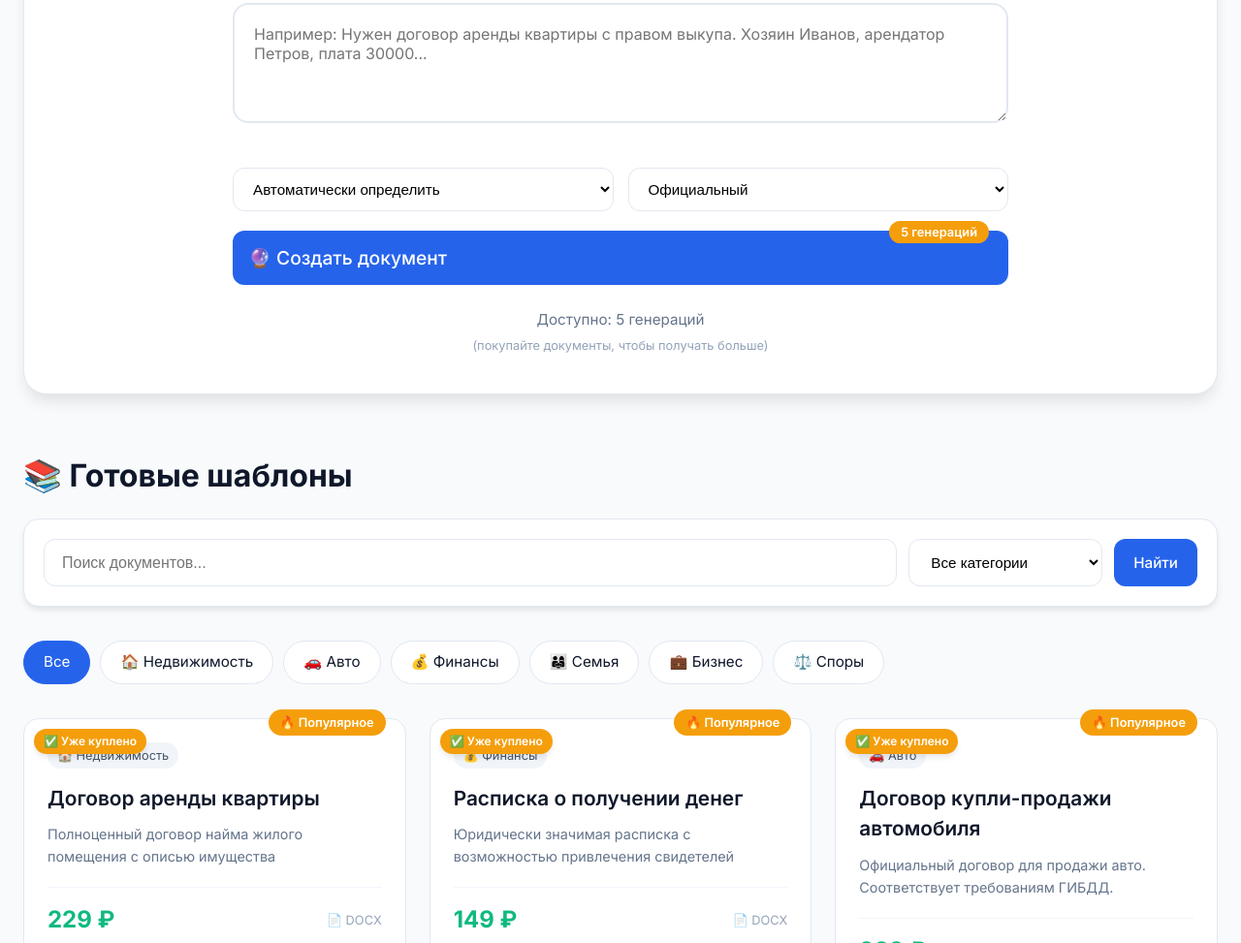
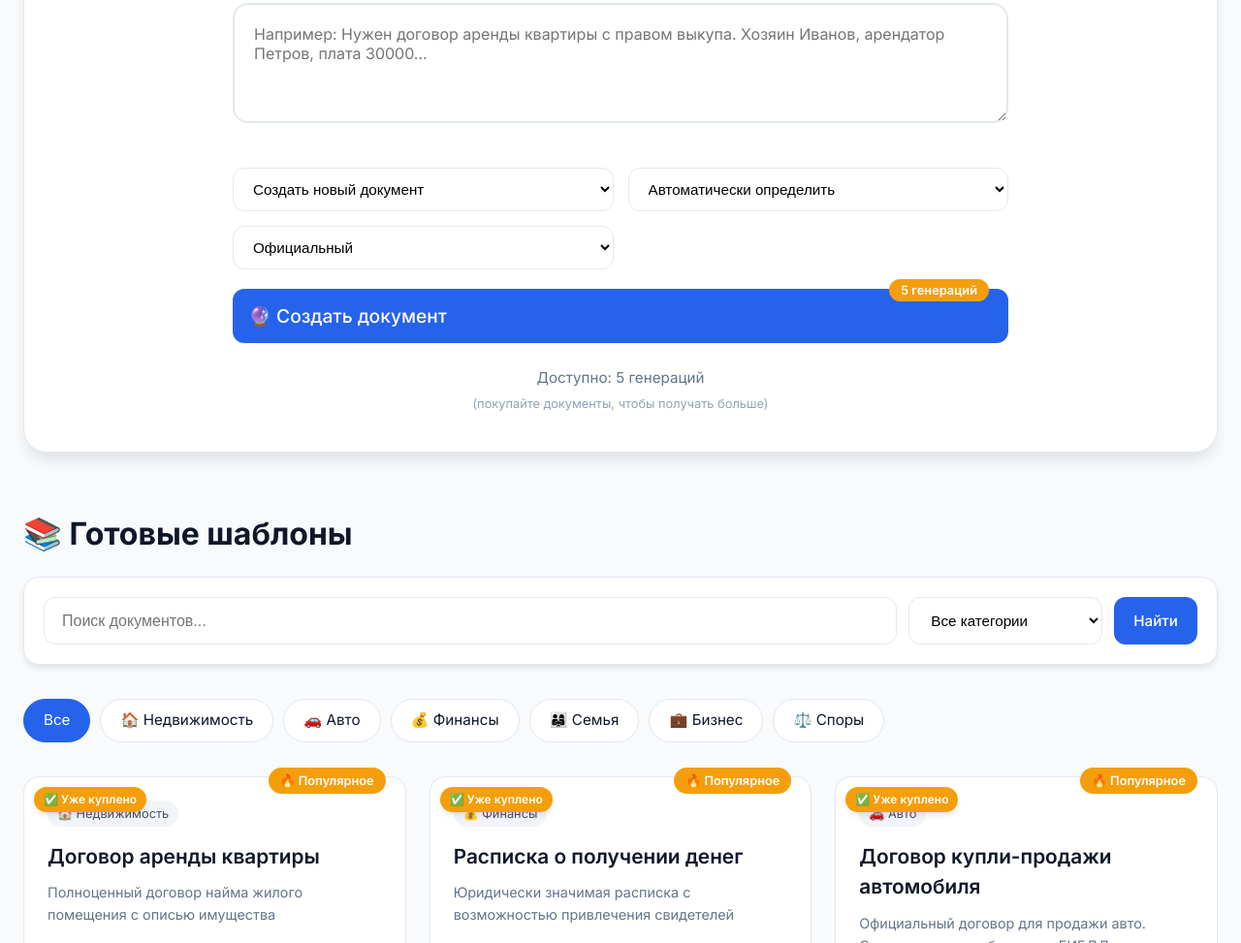
Before and after one commit to sopoleha-glitch/dosx, a plain HTML site: page index.html in a window 1280 px wide. Shown: the part 807-1780 px from the top of the page at 97% size. Drawn offline with nearby package versions, Linux system fonts and the light colour scheme.

Commit message:
Update index.html

```diff
--- a/index.html
+++ b/index.html
@@ -90,13 +90,17 @@
                     </div>
 
                     <div class="ai-options">
+    <select id="aiMode" class="ai-select">
+        <option value="generate">Создать новый документ</option>
+        <option value="fill">Заполнить шаблон</option>
+        <option value="check">Проверить документ</option>
+    </select>
     <select id="aiDocType" class="ai-select">
         <option value="auto">Автоматически определить</option>
         <option value="contract">Договор</option>
         <option value="receipt">Расписка</option>
         <option value="claim">Претензия</option>
     </select>
-
     <select id="aiStyle" class="ai-select">
         <option value="official">Официальный</option>
         <option value="simple">Простой язык</option>
```
Lines whose indentation alone changed are shown as unchanged.
